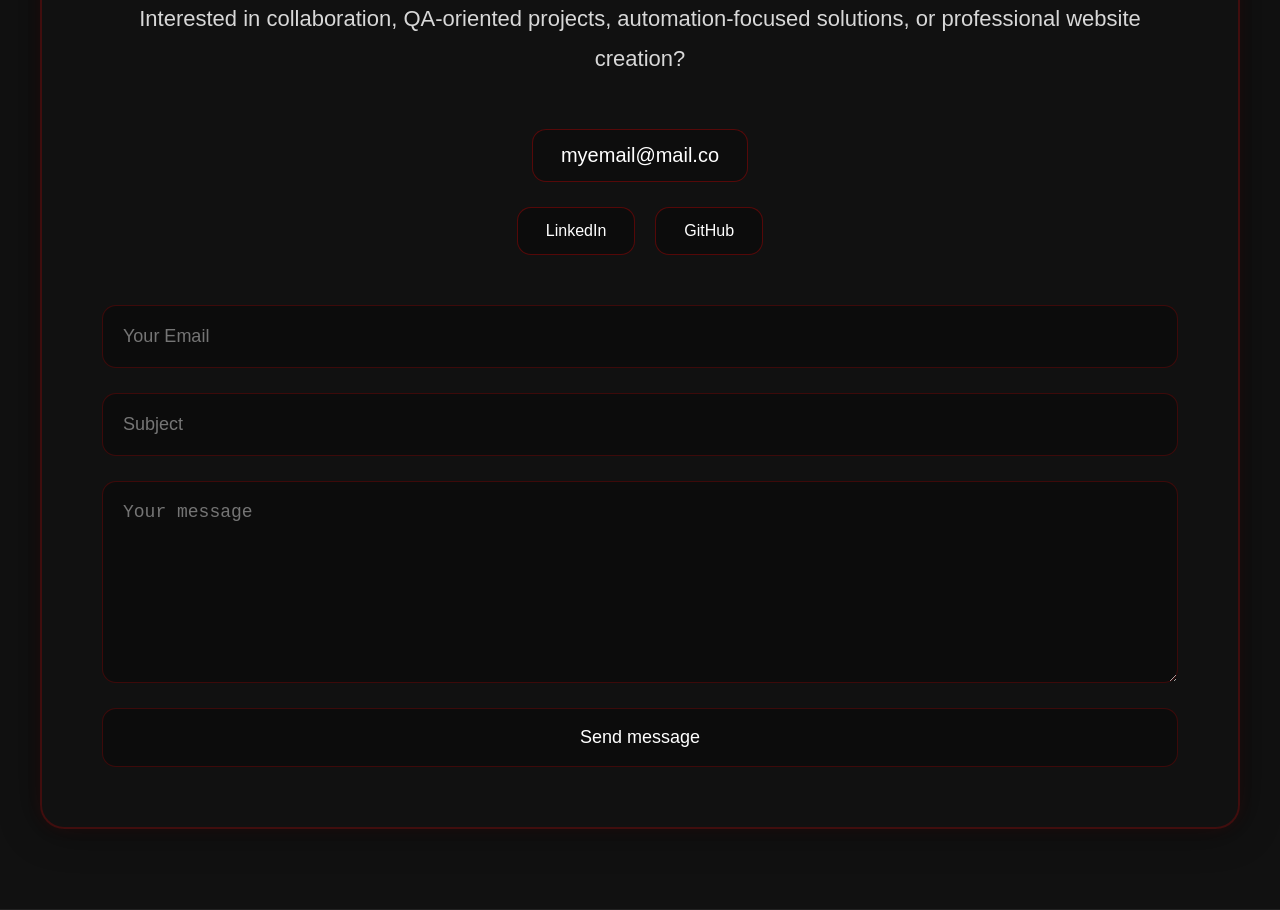
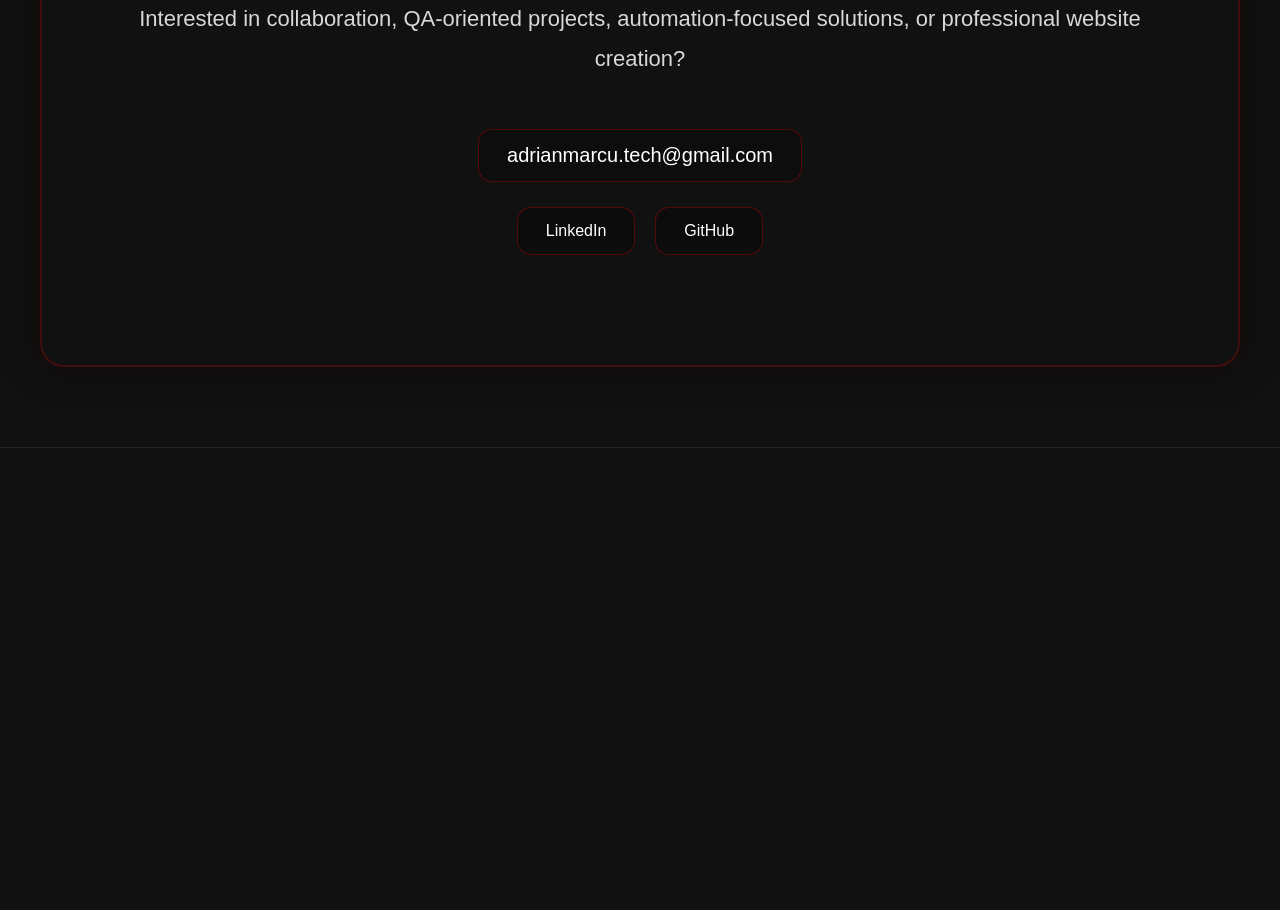
Before and after one commit to AdrianM-byte/amportfolio.ro, a React (Vite) app in the folder frontend/: page / in a window 1280 px wide. Shown: the part 6220-7130 px from the top of the page. After the commit the page ends 6668 px from the top, so only its background shows below. Built offline with nearby package versions, Linux system fonts and the light colour scheme.

Commit message:
Simplified contact section

```diff
--- a/frontend/package.json
+++ b/frontend/package.json
@@ -10,6 +10,7 @@
     "preview": "vite preview"
   },
   "dependencies": {
+    "@emailjs/browser": "^4.4.1",
     "react": "^19.2.5",
     "react-dom": "^19.2.5"
   },
--- a/frontend/src/components/contact/Contact.jsx
+++ b/frontend/src/components/contact/Contact.jsx
@@ -2,6 +2,7 @@
     return (
         <section id="contact" className="contact">
             <div className="contact-card">
+
                 <h2 className="section-title">Contact Me</h2>
 
                 <div className="section-divider"></div>
@@ -12,32 +13,33 @@
                 </p>
 
                 <div className="contact-links">
+
                     <p className="contact-email">
-                        myemail@mail.co
+                        adrianmarcu.tech@gmail.com
                     </p>
 
                     <div className="contact-buttons">
-                        <a href="https://www.linkedin.com/in/adrian-marcu-83b6b7124/"
-                            target="_blank" rel="noopener noreferrer">
-                                LinkedIn
-                            </a>
 
-                        <a href="https://github.com/AdrianM-byte"
-                            target="_blank" rel="noopener noreferrer">
-                                GitHub
-                            </a>
+                        <a
+                            href="https://www.linkedin.com/in/adrian-marcu-83b6b7124/"
+                            target="_blank"
+                            rel="noopener noreferrer"
+                        >
+                            LinkedIn
+                        </a>
+
+                        <a
+                            href="https://github.com/AdrianM-byte"
+                            target="_blank"
+                            rel="noopener noreferrer"
+                        >
+                            GitHub
+                        </a>
+
                     </div>
 
                 </div>
 
-                <form className="contact-form">
-                    <input type="email" placeholder="Your Email"/>
-                    <input type="text" placeholder="Subject"/>
-                    <textarea placeholder="Your message" rows="8"></textarea>
-                    <button type="submit">
-                        Send message
-                    </button>
-                </form>
             </div>
         </section>
     )
```
Also changed, not shown: 1 other file (tests, documents, lock files or other folders).
